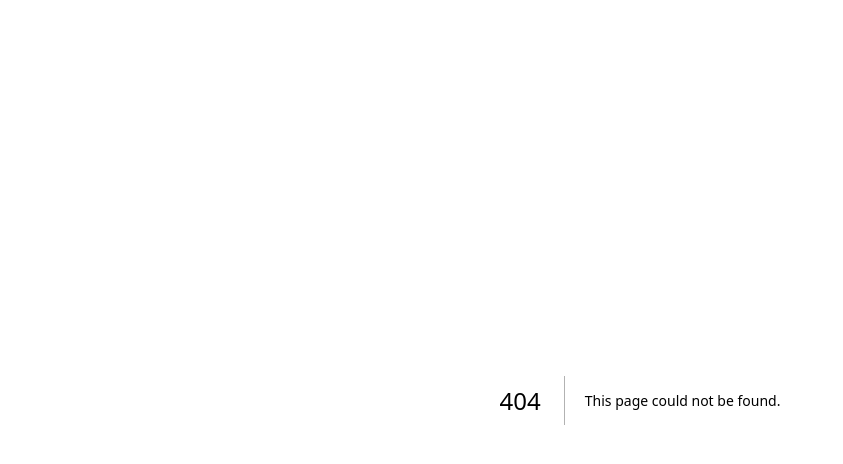
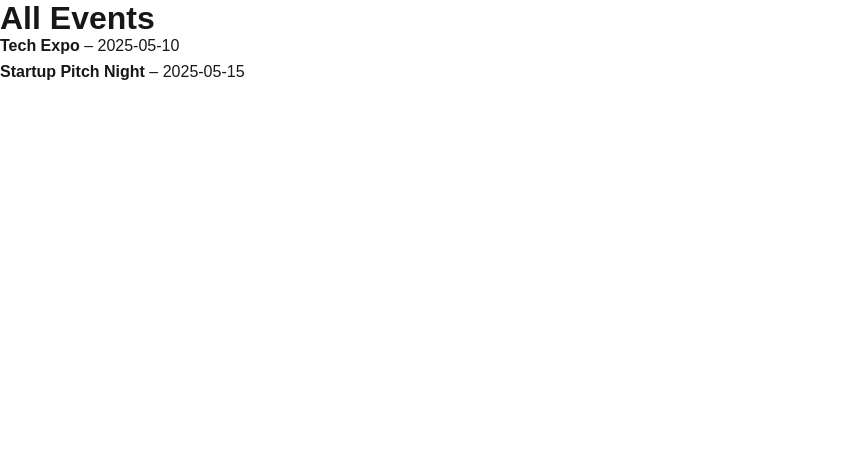
Before and after one commit to Hadi161/Final-project, a Next.js app: page /event in a window 1280 px wide. Before the commit this address had no page. Shown: the top 464 px of the page, without its empty margins (0-843 px from the left). Built offline with nearby package versions, Linux system fonts and the light colour scheme.

Commit message:
Update page.js

```diff
--- /dev/null
+++ b/src/app/event/page.js
@@ -0,0 +1,15 @@
+import Eventlist from '../components/Eventlist';
+
+export default function EventsPage() {
+  const sampleEvents = [
+    { id: '1', title: 'Tech Expo', date: '2025-05-10' },
+    { id: '2', title: 'Startup Pitch Night', date: '2025-05-15' },
+  ];
+
+  return (
+    <main>
+      <h1>All Events</h1>
+      <Eventlist events={sampleEvents} />
+    </main>
+  );
+}
```
